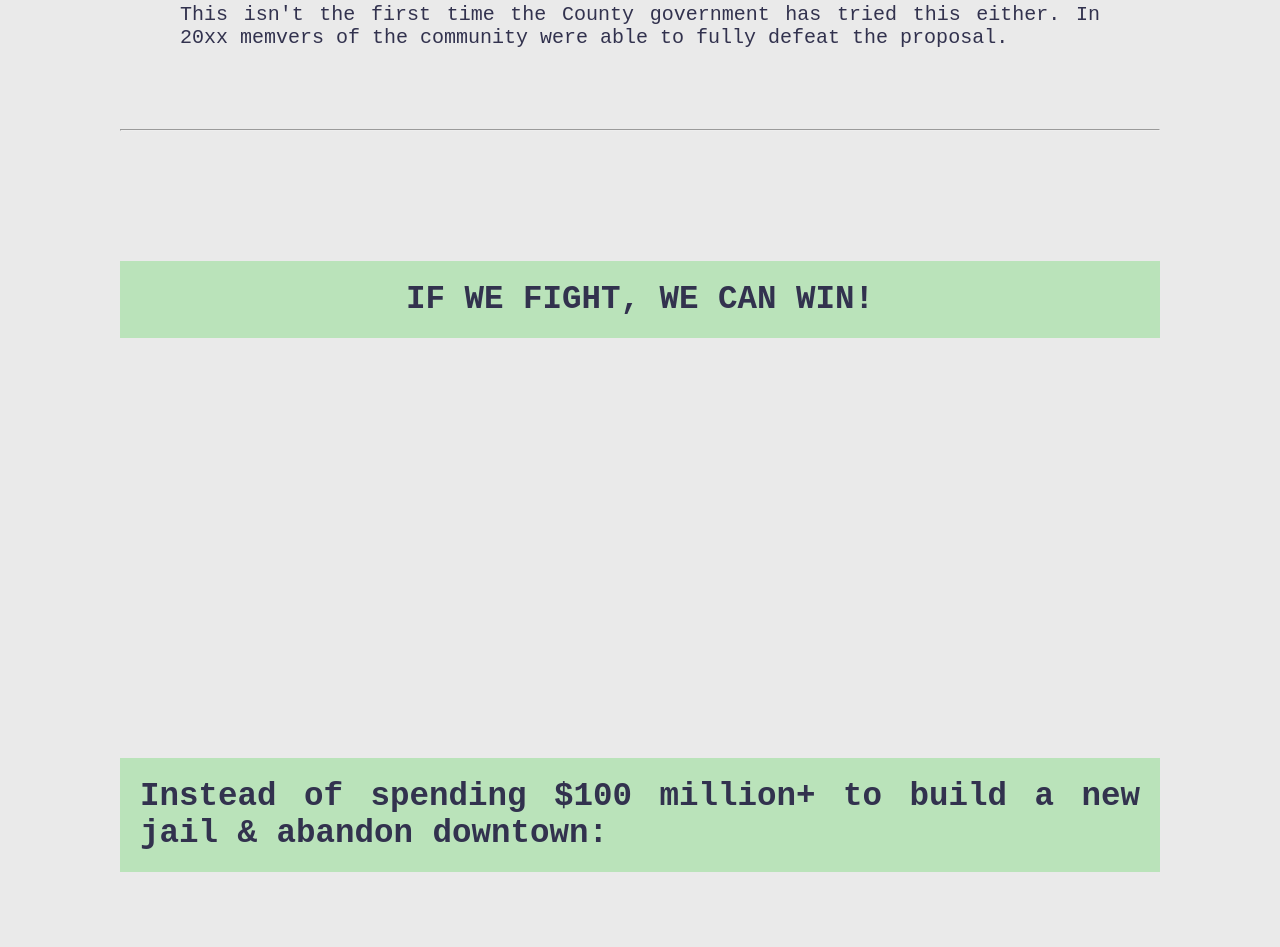
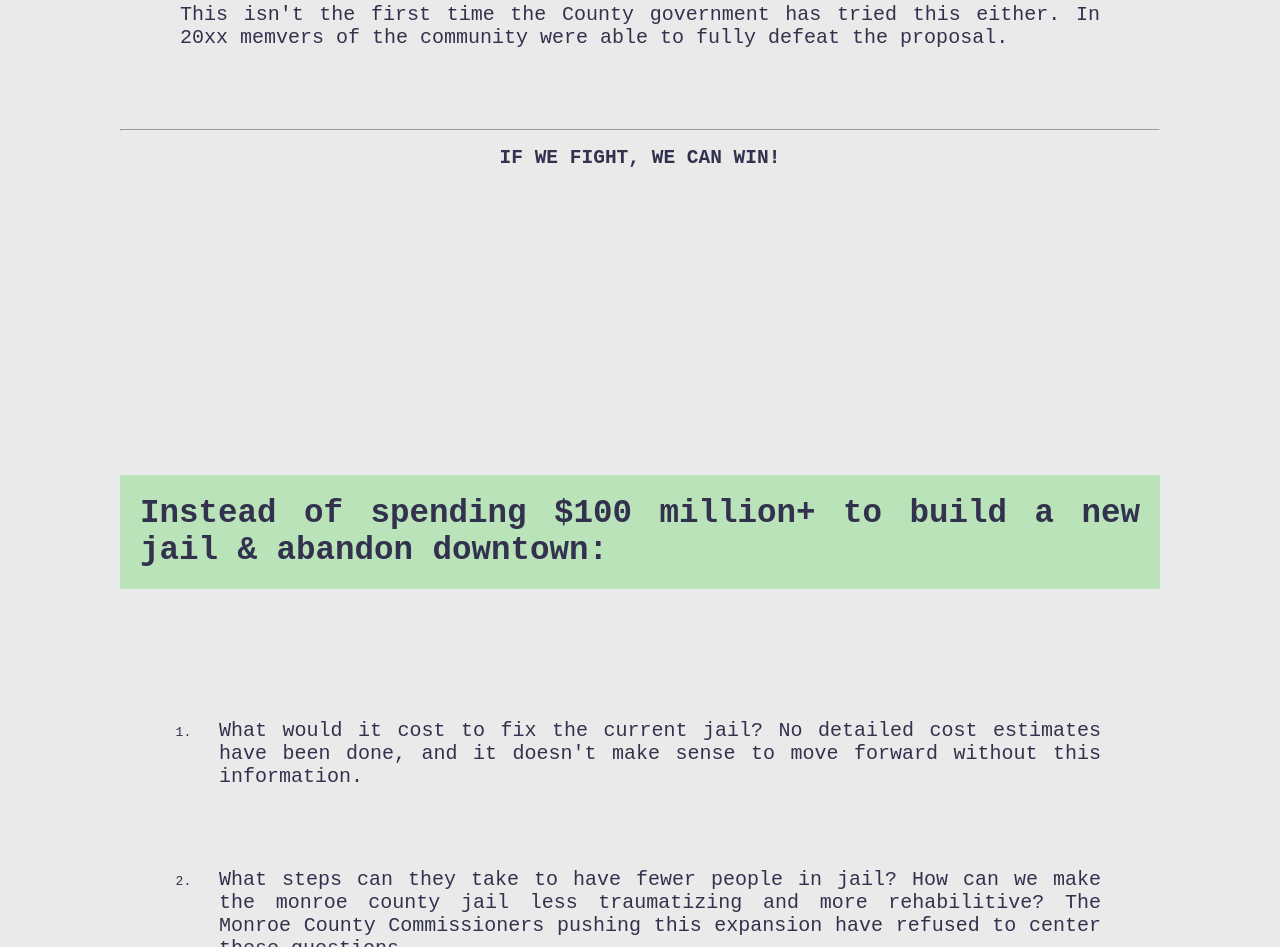
Before and after one commit to Cusrtuk/carenotcages-fork, a website: page index.html in a window 1280 px wide. Shown: the part 932-1879 px from the top of the page. Drawn offline with nearby package versions, Linux system fonts and the light colour scheme.

Commit message:
Update index.html

```diff
--- a/index.html
+++ b/index.html
@@ -40,9 +40,9 @@
             were able to fully defeat the proposal.
         </p>
         <hr />
-        <h1 style="text-align:center;">
+        <h2 style="text-align:center;">
             IF WE FIGHT, WE CAN WIN!
-        </h1>
+        </h2>
       </div>
     </section>
     <section class="fade2">
```
